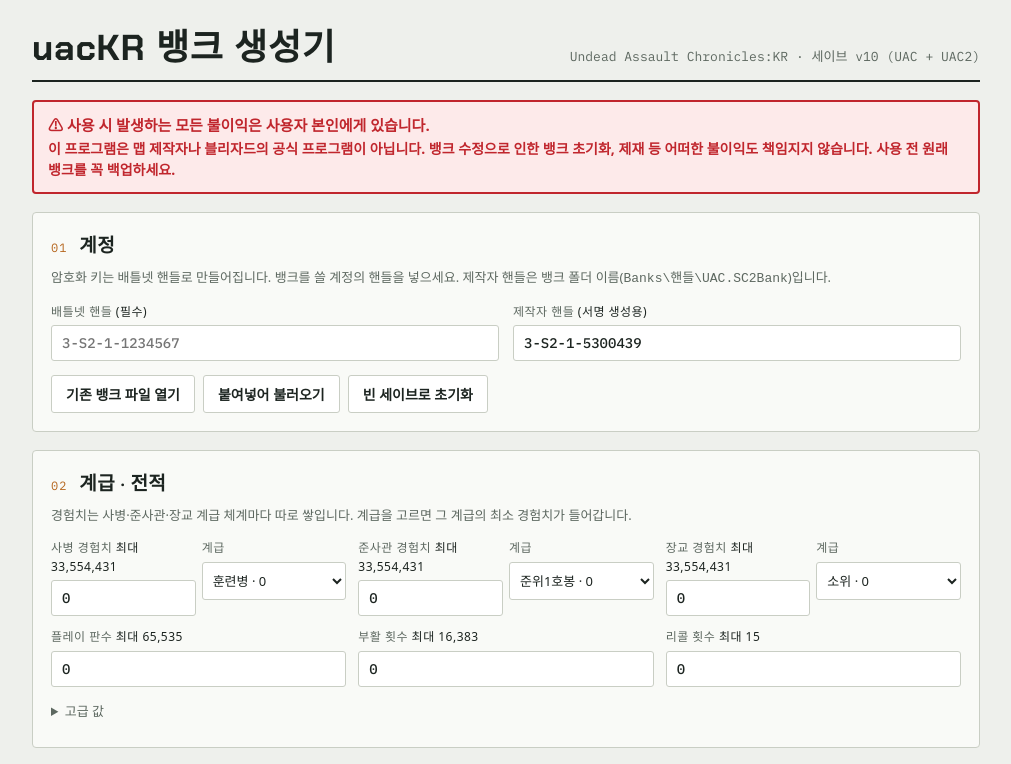
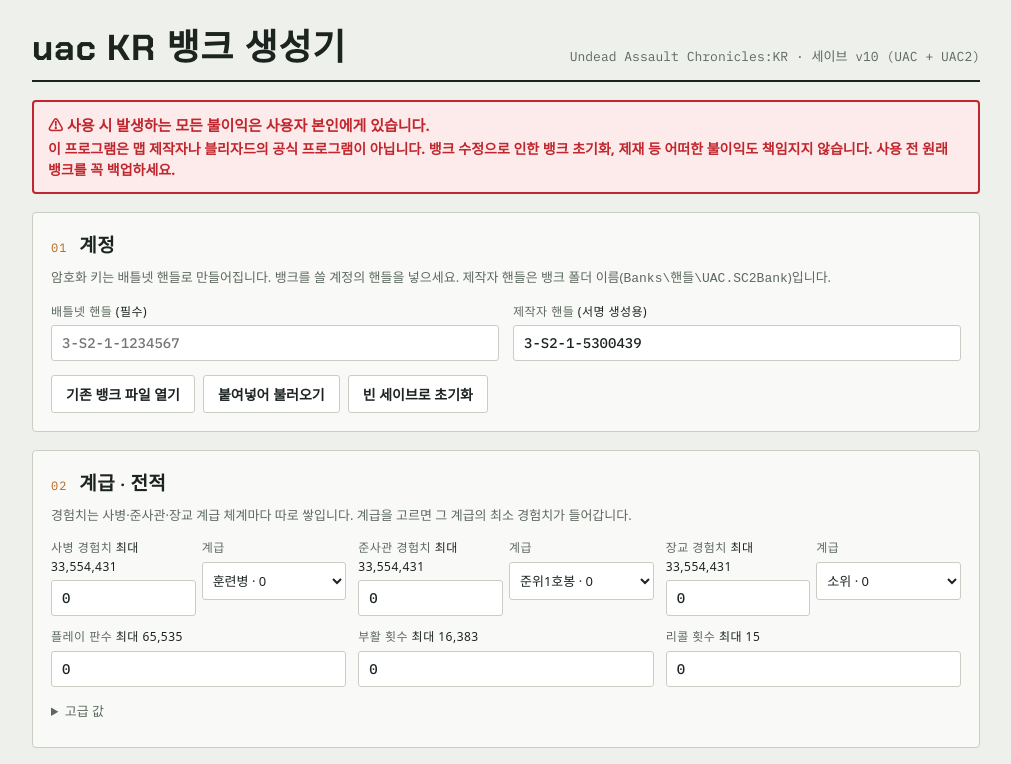
Before and after one commit to abc1324abc/uackr, a plain HTML site: page index.html in a window 1280 px wide. Shown: the top 764 px of the page, without its empty margins (134-1145 px from the left). Drawn offline with Linux system fonts and the light colour scheme; a web font is replaced by a local one.

Commit message:
Update index.html

```diff
--- a/index.html
+++ b/index.html
@@ -142,10 +142,10 @@ details summary { cursor: pointer; font-size: 13px; color: var(--muted); }
 
 </head>
 <body>
-<noscript><p style="padding:16px">uacKR 뱅크 생성기는 자바스크립트가 켜진 브라우저에서 동작합니다.</p></noscript>
+<noscript><p style="padding:16px">uac KR 뱅크 생성기는 자바스크립트가 켜진 브라우저에서 동작합니다.</p></noscript>
 <div class="wrap">
   <header>
-    <h1>uacKR 뱅크 생성기</h1>
+    <h1>uac KR 뱅크 생성기</h1>
     <p>Undead Assault Chronicles:KR · 세이브 v10 (UAC + UAC2)</p>
   </header>
   <div class="danger" role="alert">
```
